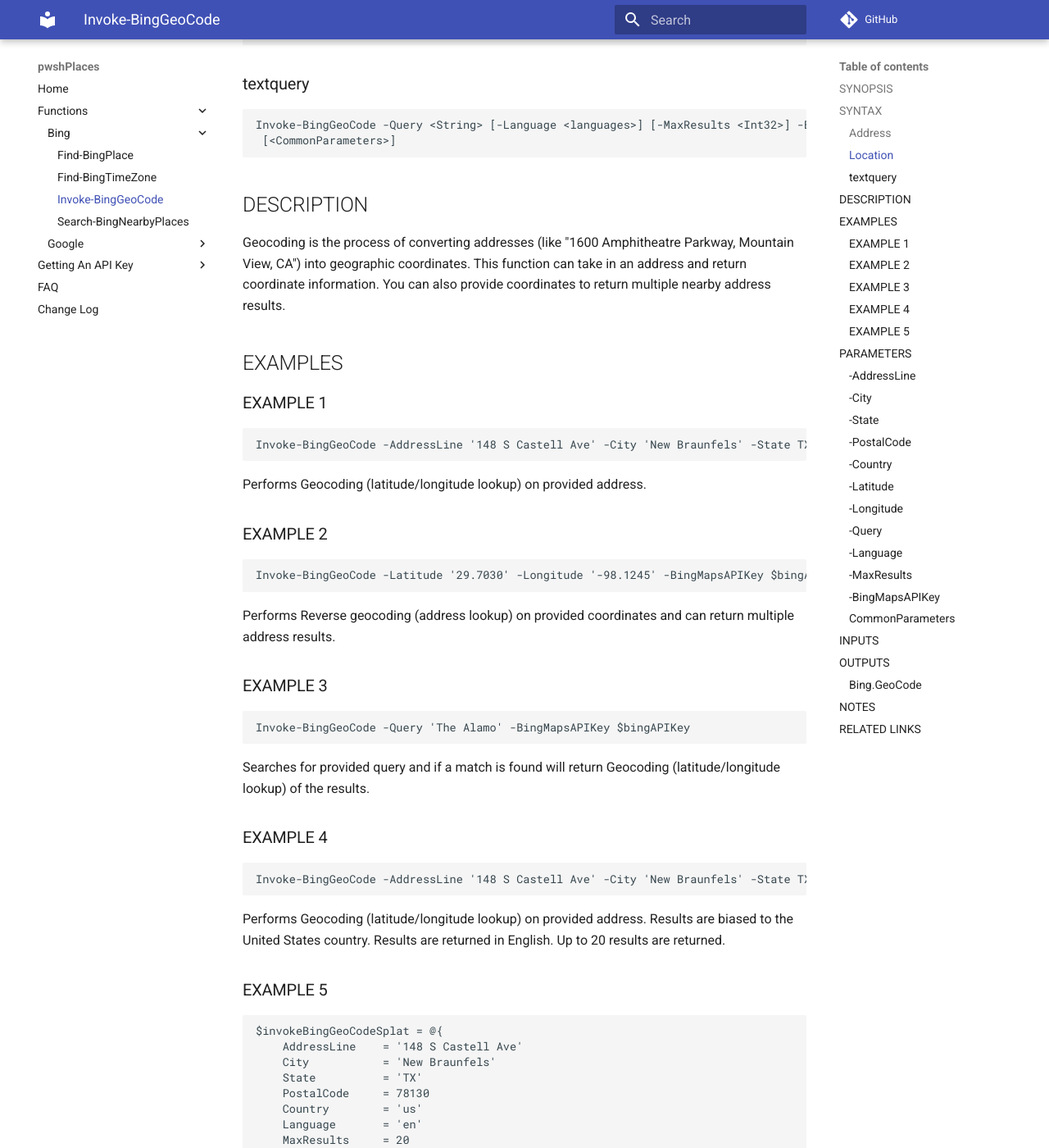
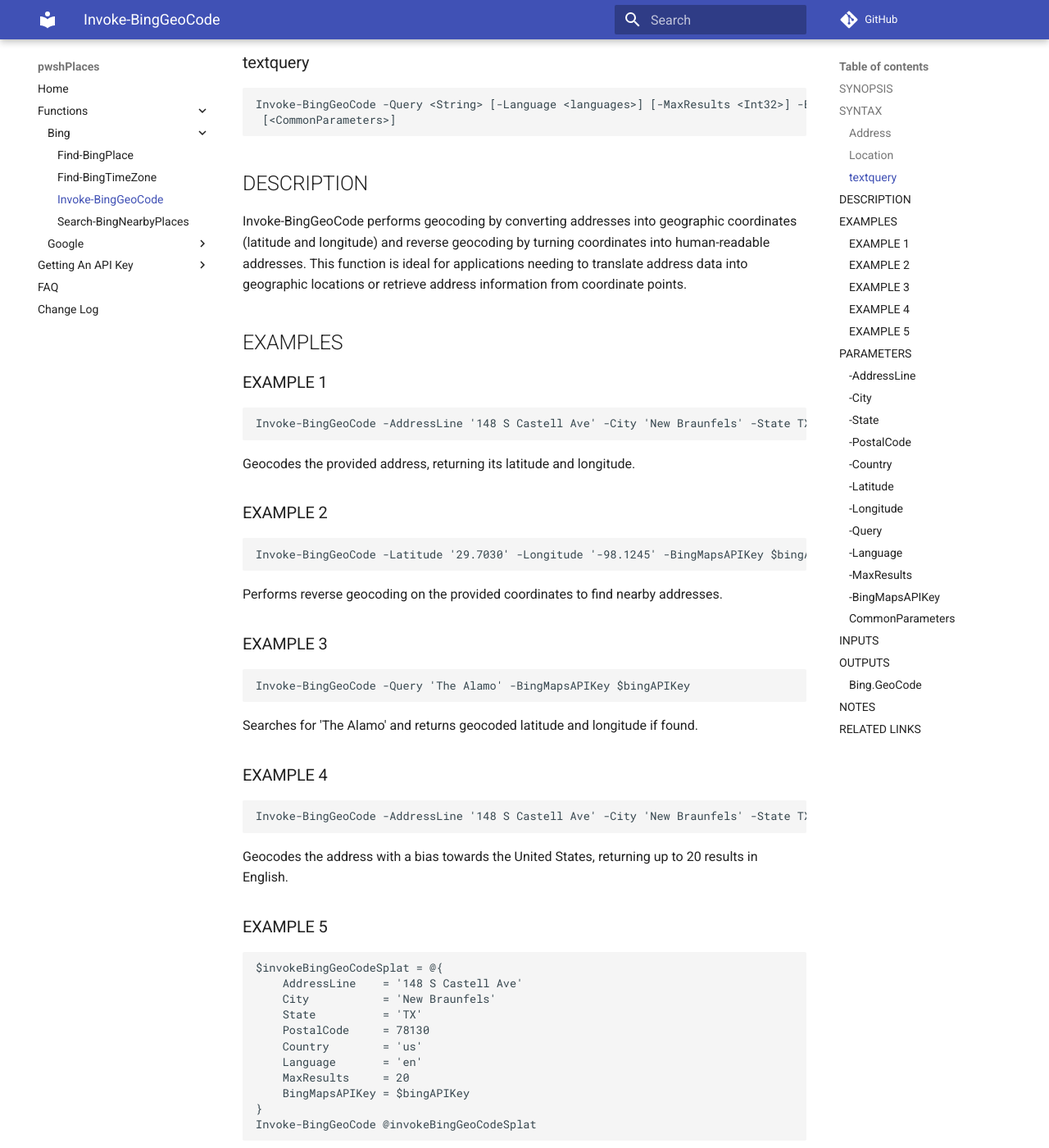
Before and after one commit to techthoughts2/pwshPlaces, an MkDocs documentation site: the page built from docs/Invoke-BingGeoCode.md, in a window 1280 px wide and 1400 px high, scrolled down 560 px. Shown: the whole window at 82% size. Built offline with MkDocs 1.6.1 and Material for MkDocs 9.7.7, drawn with Linux system fonts in a browser that asks for light colours; comment, search, counter and statistics services are not loaded; some of the changed text lies outside the part shown.

Commit message:
updated help for Invoke-BingGeoCode

````diff
--- a/docs/Invoke-BingGeoCode.md
+++ b/docs/Invoke-BingGeoCode.md
@@ -8,7 +8,7 @@
 # Invoke-BingGeoCode
 
 ## SYNOPSIS
-Engages Bing Maps API to return address and geographic coordinates based on provided query parameters.
+Converts addresses to geographic coordinates and vice versa using Bing Maps API.
 
 ## SYNTAX
 
@@ -31,9 +31,10 @@
 ```
 
 ## DESCRIPTION
-Geocoding is the process of converting addresses (like "1600 Amphitheatre Parkway, Mountain View, CA") into geographic coordinates.
-This function can take in an address and return coordinate information.
-You can also provide coordinates to return multiple nearby address results.
+Invoke-BingGeoCode performs geocoding by converting addresses into geographic coordinates
+(latitude and longitude) and reverse geocoding by turning coordinates into human-readable addresses.
+This function is ideal for applications needing to translate address data into geographic locations
+or retrieve address information from coordinate points.
 
 ## EXAMPLES
 
@@ -42,31 +43,28 @@
 Invoke-BingGeoCode -AddressLine '148 S Castell Ave' -City 'New Braunfels' -State TX -PostalCode 78130 -BingMapsAPIKey $bingAPIKey
 ```
 
-Performs Geocoding (latitude/longitude lookup) on provided address.
+Geocodes the provided address, returning its latitude and longitude.
 
 ### EXAMPLE 2
 ```
 Invoke-BingGeoCode -Latitude '29.7030' -Longitude '-98.1245' -BingMapsAPIKey $bingAPIKey
 ```
 
-Performs Reverse geocoding (address lookup) on provided coordinates and can return multiple address results.
+Performs reverse geocoding on the provided coordinates to find nearby addresses.
 
 ### EXAMPLE 3
 ```
 Invoke-BingGeoCode -Query 'The Alamo' -BingMapsAPIKey $bingAPIKey
 ```
 
-Searches for provided query and if a match is found will return Geocoding (latitude/longitude lookup) of the results.
+Searches for 'The Alamo' and returns geocoded latitude and longitude if found.
 
 ### EXAMPLE 4
 ```
 Invoke-BingGeoCode -AddressLine '148 S Castell Ave' -City 'New Braunfels' -State TX -PostalCode 78130 -Country us -Language en -MaxResults 20 -BingMapsAPIKey $bingAPIKey
 ```
 
-Performs Geocoding (latitude/longitude lookup) on provided address.
-Results are biased to the United States country.
-Results are returned in English.
-Up to 20 results are returned.
+Geocodes the address with a bias towards the United States, returning up to 20 results in English.
 
 ### EXAMPLE 5
 ```
@@ -83,10 +81,7 @@
 Invoke-BingGeoCode @invokeBingGeoCodeSplat
 ```
 
-Performs Geocoding (latitude/longitude lookup) on provided address.
-Results are biased to the United States country.
-Results are returned in English.
-Up to 20 results are returned.
+Geocodes the address with a bias towards the United States, returning up to 20 results in English.
 
 ## PARAMETERS
 
````
Also changed, not shown: docs/pwshPlaces.md (+1 -1 lines), 1 other file.
